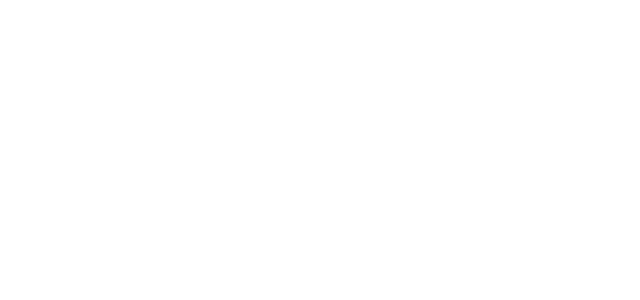
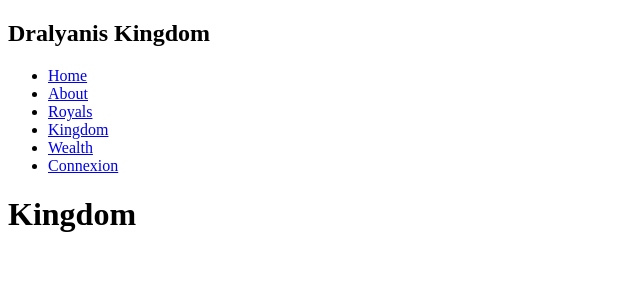
Before and after one commit to Alexandra-Rdrgs/checkpoint-4, a React (Vite) app in the folder frontend/: page /kingdom in a window 1280 px wide. Shown: the top 300 px of the page, without its empty margins (0-640 px from the left). Built offline with nearby package versions, Linux system fonts and the light colour scheme.

Commit message:
Add Header.jsx in all the pages left

```diff
--- a/frontend/src/pages/IndividualRoyal.jsx
+++ b/frontend/src/pages/IndividualRoyal.jsx
@@ -1 +1,10 @@
-export default function IndividualRoyal() {}
+import Header from "../components/Header";
+
+export default function IndividualRoyal() {
+  return (
+    <div>
+      <Header />
+      <h1>Royals</h1>
+    </div>
+  );
+}
--- a/frontend/src/pages/Kingdom.jsx
+++ b/frontend/src/pages/Kingdom.jsx
@@ -1 +1,10 @@
-export default function Kingdom() {}
+import Header from "../components/Header";
+
+export default function Kingdom() {
+  return (
+    <div>
+      <Header />
+      <h1>Kingdom</h1>
+    </div>
+  );
+}
--- a/frontend/src/pages/Royals.jsx
+++ b/frontend/src/pages/Royals.jsx
@@ -1 +1,10 @@
-export default function Royals() {}
+import Header from "../components/Header";
+
+export default function Royals() {
+  return (
+    <div>
+      <Header />
+      <h1>Royals</h1>
+    </div>
+  );
+}
--- a/frontend/src/pages/Wealth.jsx
+++ b/frontend/src/pages/Wealth.jsx
@@ -1 +1,10 @@
-export default function Wealth() {}
+import Header from "../components/Header";
+
+export default function Wealth() {
+  return (
+    <div>
+      <Header />
+      <h1>Wealth</h1>
+    </div>
+  );
+}
```
